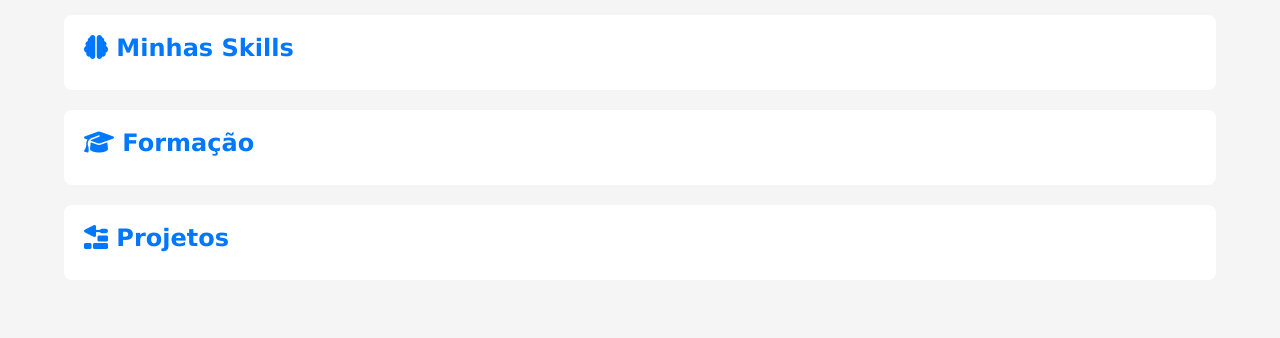
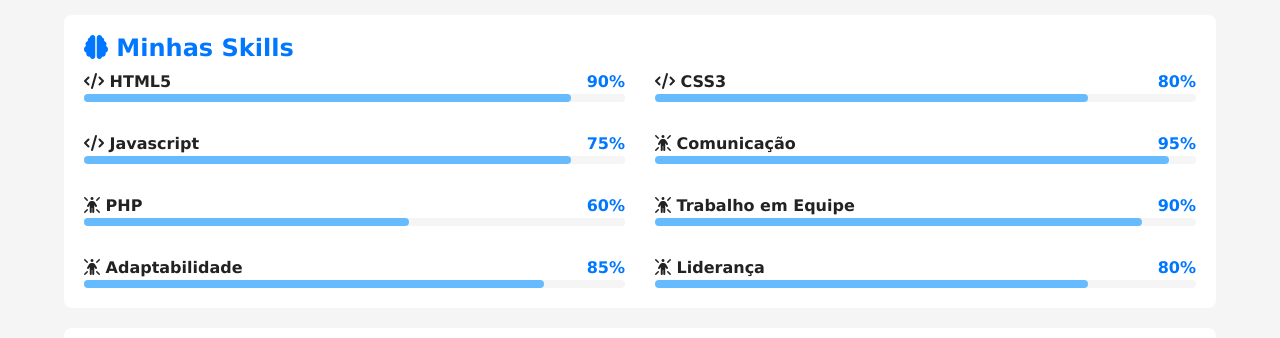
Before and after one commit to miguelmenezes17/projeto-portfolio, a plain HTML site: page index.html in a window 1280 px wide. Shown: the part 1196-1534 px from the top of the page. Before the commit the page ends 1496 px from the top, so only its background shows below. Drawn offline with Linux system fonts and the light colour scheme.

Commit message:
Skills criadas
Skills criadas

```diff
--- a/estilos/style.css
+++ b/estilos/style.css
@@ -144,3 +144,45 @@
   height: 100%;
   border-radius: 8px;
 }
+
+#skill-container {
+  display: grid;
+  grid-template-columns: 1fr;
+  gap: 30px;
+}
+
+#skill-container .info {
+  display: flex;
+  justify-content: space-between;
+  align-items: center;
+
+}
+
+#skill-container .nome {
+  font-weight: bold;
+  color: var(--texto);
+}
+
+#skill-container .porcent {
+  font-weight: bold;
+  color: var(--destaque);
+}
+
+#skill-container .barra {
+  width: 100%;
+  height: 8px;
+  background-color: var(--fundo-principal);
+  border-radius: 4px;
+}
+
+#skill-container .progresso {
+  height: 100%;
+  background-color: var(--destaque-inverso);
+  border-radius: 4px;
+}
+
+@media screen and (min-width: 768px) {
+  #skill-container {
+    grid-template-columns: 1fr 1fr;
+  }
+}
--- a/index.html
+++ b/index.html
@@ -81,6 +81,121 @@
 
             <article id="skills">
                 <h2><i class="fa-solid fa-brain"></i> Minhas Skills</h2>
+
+                <div id="skill-container">
+                    <div class="item">
+                        <div class="info">
+                            <span class="nome">
+                                <i class="fa-solid fa-code"></i> HTML5
+                            </span>
+                            <span class="porcent">
+                                90%
+                            </span>
+                        </div>
+                        <div class="barra">
+                            <div class="progresso" style="width: 90%;"></div>
+                        </div>
+                    </div>
+
+                    <div class="item">
+                        <div class="info">
+                            <span class="nome">
+                                <i class="fa-solid fa-code"></i> CSS3
+                            </span>
+                            <span class="porcent">
+                                80%
+                            </span>
+                        </div>
+                        <div class="barra">
+                            <div class="progresso" style="width: 80%;"></div>
+                        </div>
+                    </div>
+
+                    <div class="item">
+                        <div class="info">
+                            <span class="nome">
+                                <i class="fa-solid fa-code"></i> Javascript
+                            </span>
+                            <span class="porcent">
+                                75%
+                            </span>
+                        </div>
+                        <div class="barra">
+                            <div class="progresso" style="width: 90%;"></div>
+                        </div>
+                    </div>
+
+                    <div class="item">
+                        <div class="info">
+                            <span class="nome">
+                                <i class="fa-solid fa-person-rays"></i> Comunicação
+                            </span>
+                            <span class="porcent">
+                                95%
+                            </span>
+                        </div>
+                        <div class="barra">
+                            <div class="progresso" style="width: 95%;"></div>
+                        </div>
+                    </div>
+
+                    <div class="item">
+                        <div class="info">
+                            <span class="nome">
+                                <i class="fa-solid fa-person-rays"></i> PHP
+                            </span>
+                            <span class="porcent">
+                                60%
+                            </span>
+                        </div>
+                        <div class="barra">
+                            <div class="progresso" style="width: 60%;"></div>
+                        </div>
+                    </div>
+
+                    <div class="item">
+                        <div class="info">
+                            <span class="nome">
+                                <i class="fa-solid fa-person-rays"></i> Trabalho em Equipe
+                            </span>
+                            <span class="porcent">
+                                90%
+                            </span>
+                        </div>
+                        <div class="barra">
+                            <div class="progresso" style="width: 90%;"></div>
+                        </div>
+                    </div>
+
+                    <div class="item">
+                        <div class="info">
+                            <span class="nome">
+                                <i class="fa-solid fa-person-rays"></i> Adaptabilidade
+                            </span>
+                            <span class="porcent">
+                                85%
+                            </span>
+                        </div>
+                        <div class="barra">
+                            <div class="progresso" style="width: 85%;"></div>
+                        </div>
+                    </div>
+
+                    <div class="item">
+                        <div class="info">
+                            <span class="nome">
+                                <i class="fa-solid fa-person-rays"></i> Liderança
+                            </span>
+                            <span class="porcent">
+                                80%
+                            </span>
+                        </div>
+                        <div class="barra">
+                            <div class="progresso" style="width: 80%;"></div>
+                        </div>
+                    </div>
+                </div>
+
             </article> <!--Fim article skills-->
 
             <article id="formacao">
```
